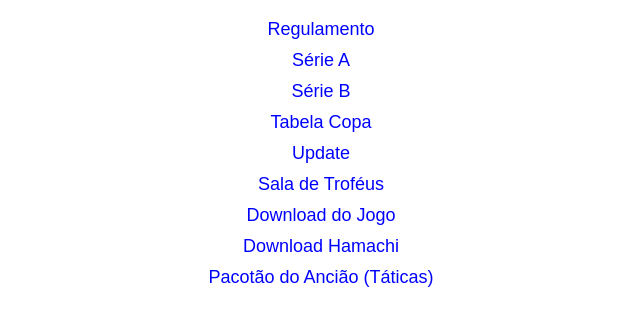
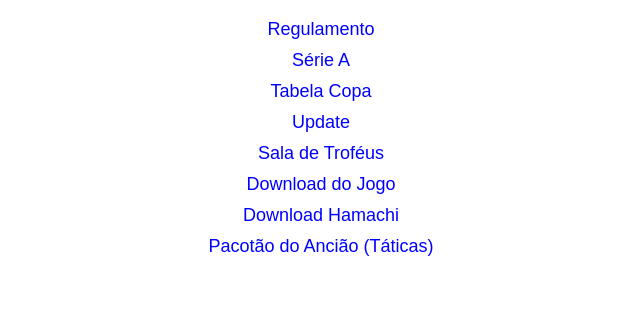
Before and after one commit to LegendsLeagueFM/legendsleaguefm.github.io, a plain HTML site: page index.html in a window 1280 px wide. Shown: the part 89-414 px from the top of the page, without its empty margins (319-959 px from the left). Drawn offline with Linux system fonts and the light colour scheme.

Commit message:
Update index.html

```diff
--- a/index.html
+++ b/index.html
@@ -16,7 +16,6 @@
 <ul>
         <li><a href="https://1drv.ms/w/c/a756040b8cf6970d/EdZcpP8EqnBCqMn6TUwYjXIBiqRgS4hJ7L7Ldnosu5ESKw?e=Ku8nk8"_blank">Regulamento</a></li>
         <li><a href="https://www.webcup.com.br/campeonato/legends-league-1732385175" target="_blank">Série A</a></li>
-	<li><a href="https://www.webcup.com.br/campeonato/legends-league-2-1732923988" target="_blank">Série B</a></li>
         <li><a href="https://www.webcup.com.br/campeonato/copa-legends-1732387890" target="_blank">Tabela Copa</a></li>
 	<li><a href="https://www.mediafire.com/file/4t90e7r4zyfkobf/LEGENDS_LEAGUE_1.000000000000000000000.rar/file" target="_blank">Update</a></li>
 	<li><a href="https://1drv.ms/x/s!AqElHI8wEIeUiZA6uadpPjTKR2XJRw?e=fLtJrl" target="_blank">Sala de Troféus</a></li>
```
